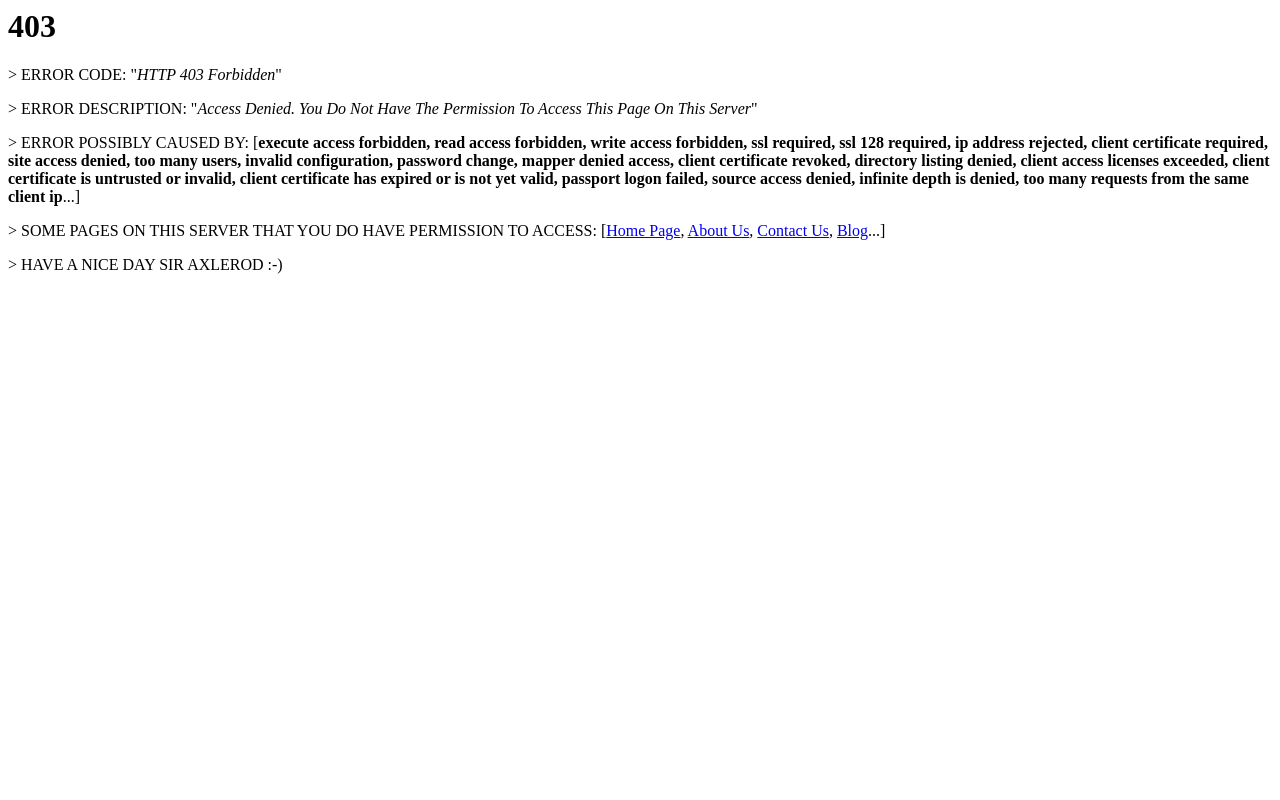
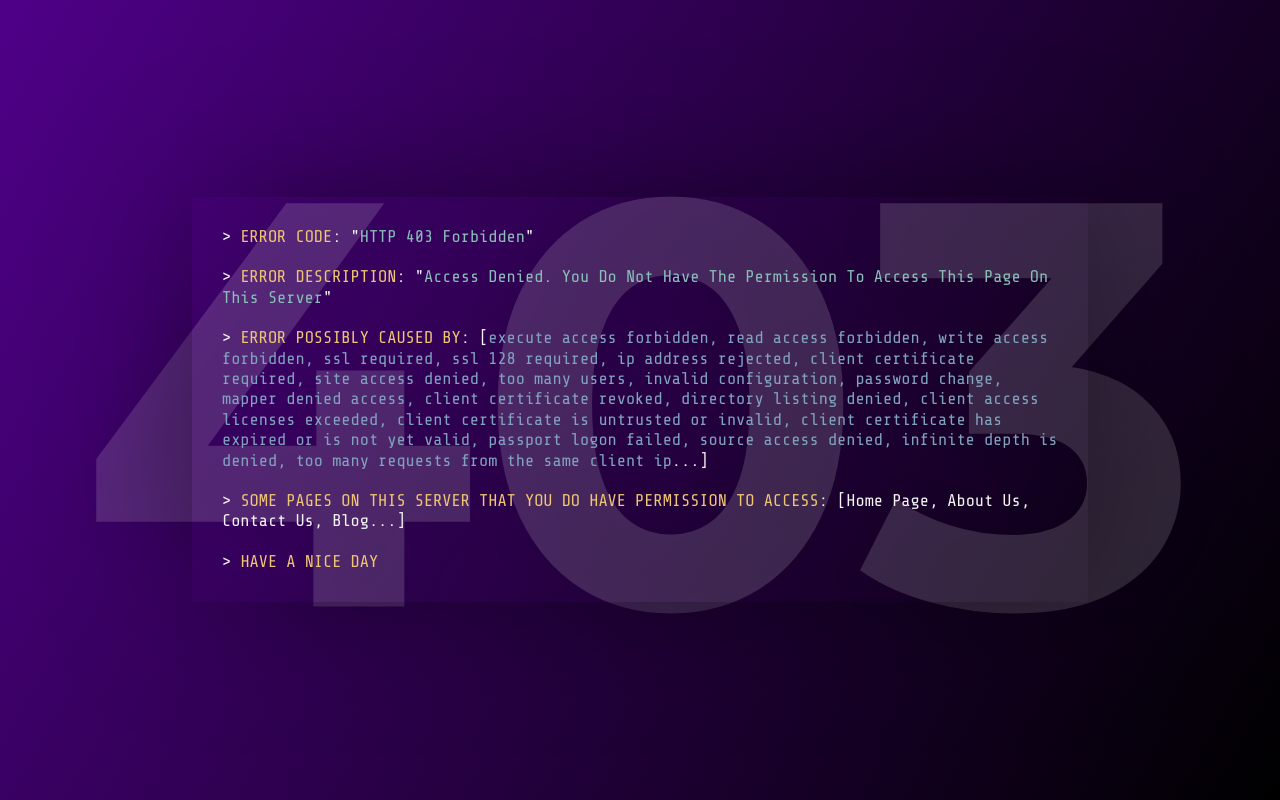
Before and after one commit to hrichiksite/api, a plain HTML site: page index.html in a window 1280 px wide. Drawn offline with nearby package versions, Linux system fonts and the light colour scheme.

Commit message:
Update index.html

```diff
--- a/index.html
+++ b/index.html
@@ -1,6 +1,8 @@
 <h1>403</h1>
+<link rel="stylesheet" href="style.css">
+<script src="script.js"></script>
 <div><p>> <span>ERROR CODE</span>: "<i>HTTP 403 Forbidden</i>"</p>
 <p>> <span>ERROR DESCRIPTION</span>: "<i>Access Denied. You Do Not Have The Permission To Access This Page On This Server</i>"</p>
 <p>> <span>ERROR POSSIBLY CAUSED BY</span>: [<b>execute access forbidden, read access forbidden, write access forbidden, ssl required, ssl 128 required, ip address rejected, client certificate required, site access denied, too many users, invalid configuration, password change, mapper denied access, client certificate revoked, directory listing denied, client access licenses exceeded, client certificate is untrusted or invalid, client certificate has expired or is not yet valid, passport logon failed, source access denied, infinite depth is denied, too many requests from the same client ip</b>...]</p>
-<p>> <span>SOME PAGES ON THIS SERVER THAT YOU DO HAVE PERMISSION TO ACCESS</span>: [<a href="/">Home Page</a>, <a href="/">About Us</a>, <a href="/">Contact Us</a>, <a href="/">Blog</a>...]</p><p>> <span>HAVE A NICE DAY SIR AXLEROD :-)</span></p>
+<p>> <span>SOME PAGES ON THIS SERVER THAT YOU DO HAVE PERMISSION TO ACCESS</span>: [<a href="/">Home Page</a>, <a href="/">About Us</a>, <a href="/">Contact Us</a>, <a href="/">Blog</a>...]</p><p>> <span>HAVE A NICE DAY</span></p>
 </div>
```
